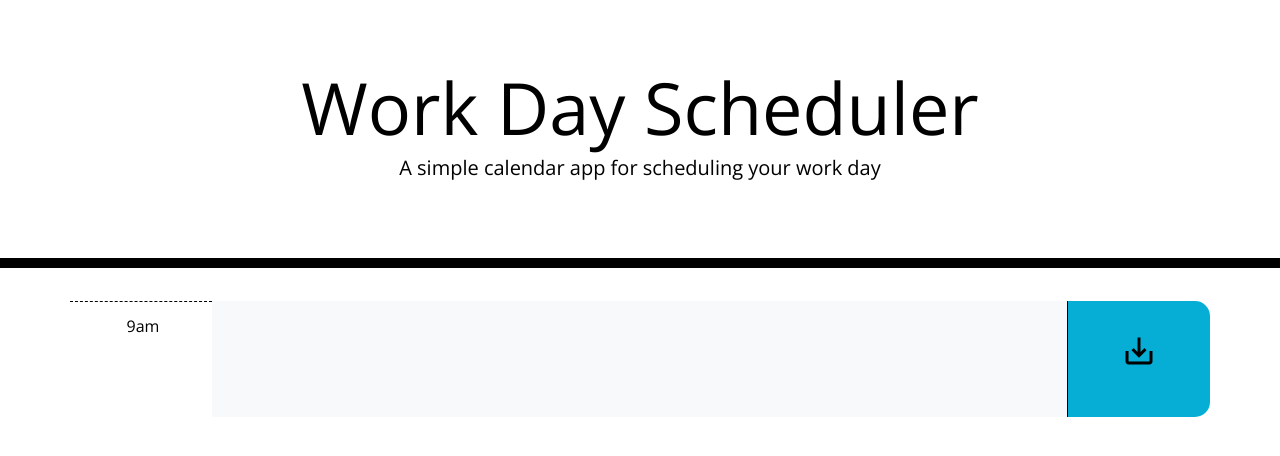
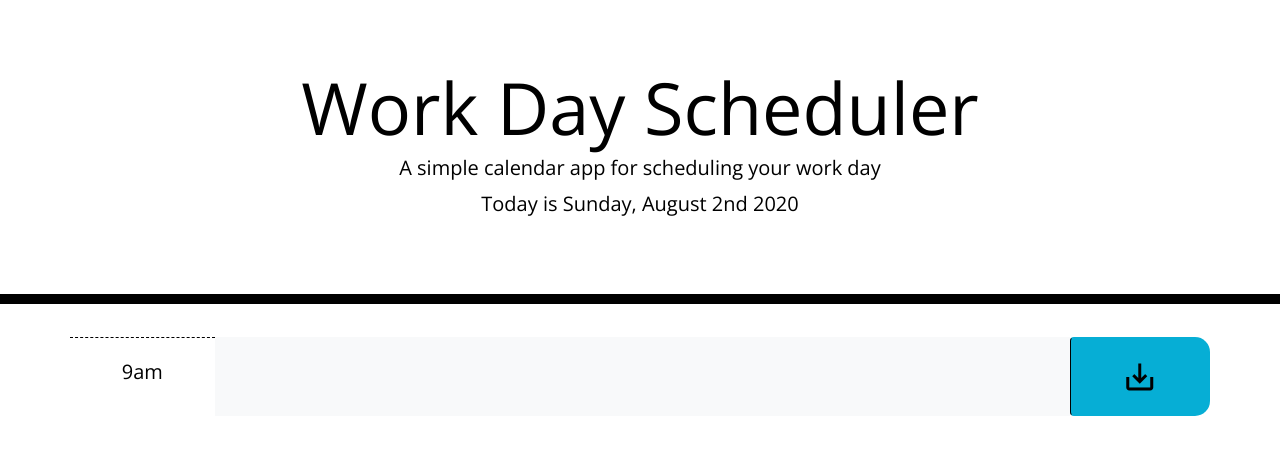
Before and after one commit to joeschlick/jQuery-Calendar, a plain HTML site: page index.html in a window 1280 px wide. Drawn offline with nearby package versions, Linux system fonts and the light colour scheme.

Commit message:
index: refined row code (changed link to button)-css: changed button hover-js: added local storage code

```diff
--- /dev/null
+++ b/Assets/script.js
@@ -0,0 +1,15 @@
+$("#currentDay").text(moment().format("[Today is] dddd, MMMM Do YYYY"));
+
+var currentHour = moment().hour();
+var setInput
+var setID
+
+var getInput = window.localStorage.getItem(setInput, setId);
+$("input").val()
+
+$(".saveBtn").on("click", function() {
+    var setInput = $(this).siblings("input").val();
+    var setId = $(this).parent().attr("id");
+    console.log(setInput, setId);
+    window.localStorage.setItem(setInput, setId);
+})
--- a/index.html
+++ b/index.html
@@ -31,26 +31,18 @@
       <p class="lead">A simple calendar app for scheduling your work day</p>
       <p id="currentDay" class="lead"></p>
     </header>
-    <div class="container">
+
+    <main class="container">
       <!-- Timeblocks go here -->
-      <div class="row">
-        <div class="col hour">
-          9am
-        </div>
-        <div class="col-9 bg-light">
-          <input type="text" class="form-control-plaintext" id="9am-text">
-        </div>
-        <div class="col saveBtn">
-          <a href="#" class="material-icons d-flex align-items-center justify-content-center" style="font-size:36px;color:black;">save_alt</a>
-          <!-- <button type="button" class="btn btn-link"><i class="material-icons md-36">save_alt</i></button>
-            <i class=" "></i> -->
-        </div>
-      </div>
-
-    </div>
-    <!-- create array of days (Moment has # for each day) Modulus operator-->
+      <section class="row" id="9">
+        <p class="col hour pt-4">9am</p>
+        <input type="text" class="col-9 bg-light description form-control-plaintext" id="9am-text">
+        <button class="col saveBtn btn material-icons"style="font-size:36px;color:black;">save_alt</button>
+      </section>
+    </main>
 
     <script src="https://code.jquery.com/jquery-3.4.1.min.js"></script>
     <script src="https://cdnjs.cloudflare.com/ajax/libs/moment.js/2.24.0/moment.min.js"></script>
+    <script src= "./Assets/script.js"> </script>
   </body>
 </html>
--- a/style.css
+++ b/style.css
@@ -19,6 +19,11 @@ textarea{
   color: black;
   border-radius: 0;
   border-bottom: 10px solid black;
+}
+
+p {
+  font-size: 20px;
+  text-align: center;
 }
 
 .description{
@@ -65,13 +70,7 @@ textarea{
   color: white;
 }
 
- a:hover {
-  text-decoration: none;
+ button:hover {
   background-color: lightskyblue;
-
+  transition: all .3s ease-in-out;
 }
-
-/* .material-icons {
-  text-decoration: none;
-  color: #ffffff;
-} */
```
